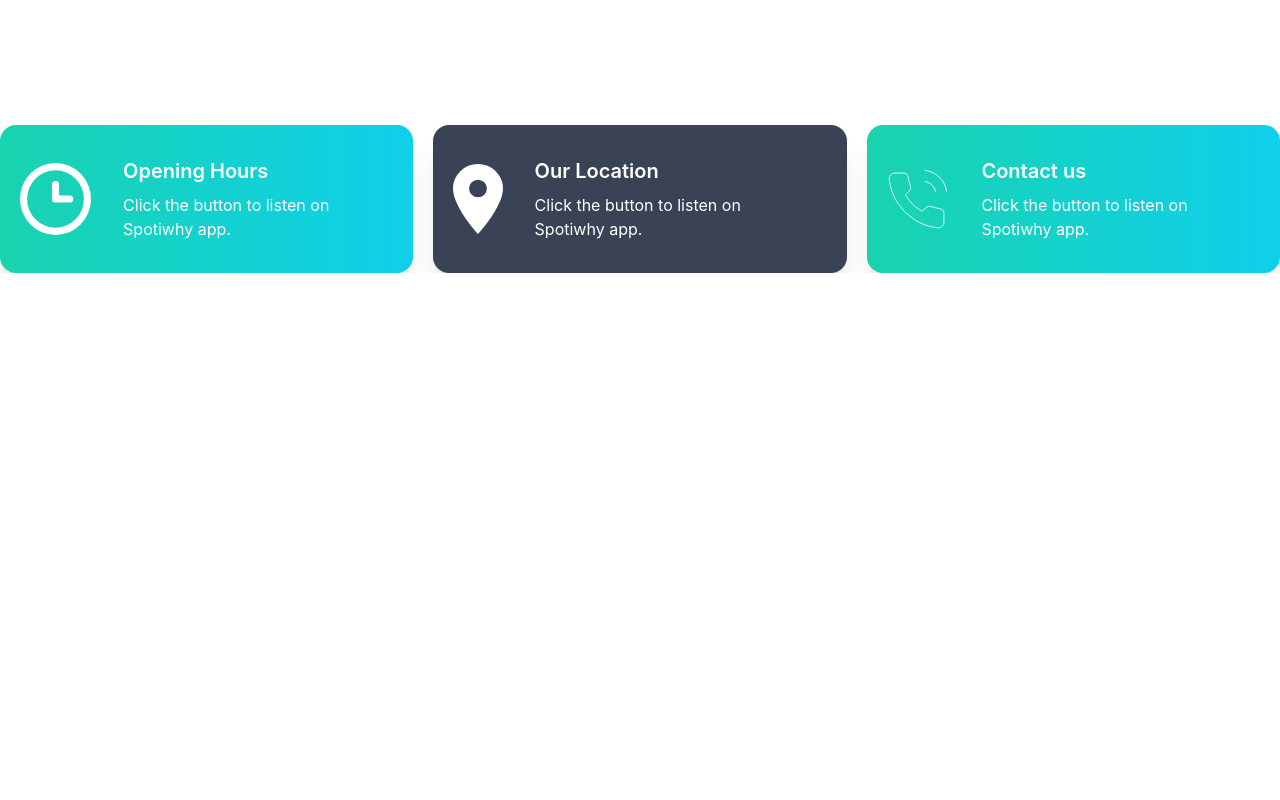
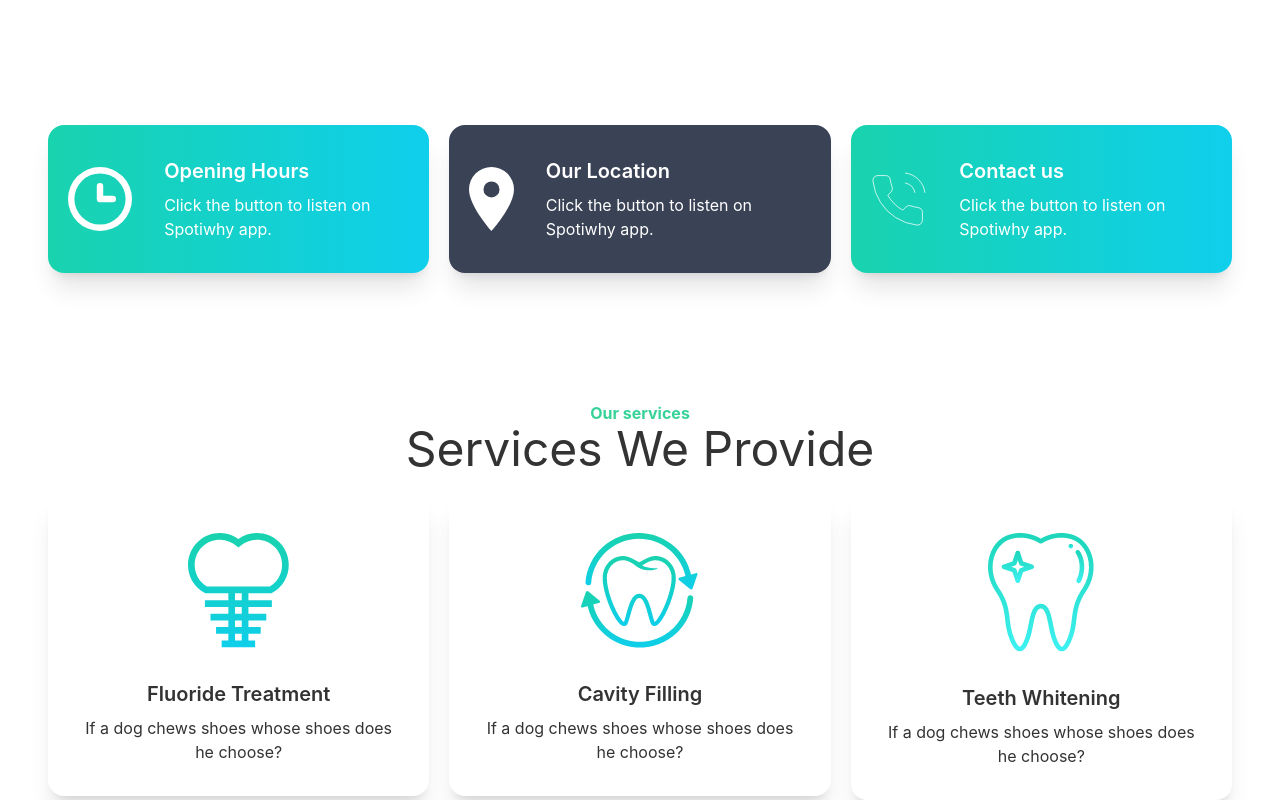
Before and after one commit to ImranRH321/Doctor-portal-client-module-71, a React (Create React App) app: page / in a window 1280 px wide. Shown: the part 739-1539 px from the top of the page. Before the commit the page ends 1012 px from the top, so only its background shows below. Built offline with nearby package versions, Linux system fonts and the light colour scheme.

Commit message:
serviceCard-section

```diff
--- a/src/page/Home/Banner/Banner.js
+++ b/src/page/Home/Banner/Banner.js
@@ -3,7 +3,7 @@
 
 const Banner = () => {
   return (
-    <div class="hero min-h-screen px-12">
+    <div class="hero min-h-screen">
       <div class="hero-content flex-col lg:flex-row-reverse">
         <img src={banner1} class="max-w-sm rounded-lg shadow-2xl" />
         <div>
--- a/src/page/Home/Home/Home.js
+++ b/src/page/Home/Home/Home.js
@@ -1,12 +1,17 @@
 import React from 'react';
 import Info from '../../Info/Info/Info';
 import Banner from '../Banner/Banner';
+import ServiceInfo from '../ServiceInfo/ServiceInfo';
+import TetchServices from '../TetchServices/TetchServices';
+
 
 const Home = () => {
     return (
-        <div>
+        <div className='px-12'>
             <Banner></Banner>
             <Info></Info>
+            <ServiceInfo></ServiceInfo>
+            <TetchServices></TetchServices>
         </div>
     );
 };
--- /dev/null
+++ b/src/page/Home/ServiceCart/ServicesCart.js
@@ -0,0 +1,19 @@
+import React from "react";
+
+const ServicesCart = ({ service }) => {
+  return (
+    <div>
+      <div class="card lg:max-w-96 bg-base-100 shadow-xl">
+        <figure class="px-10 pt-10">
+          <img src={service.img} alt="Shoes" class="rounded-xl h-17" />
+        </figure>
+        <div class="card-body items-center text-center">
+          <h2 class="card-title">{service.title}</h2>
+          <p>If a dog chews shoes whose shoes does he choose?</p>
+        </div>
+      </div>
+    </div>
+  );
+};
+
+export default ServicesCart;
--- /dev/null
+++ b/src/page/Home/ServiceInfo/ServiceInfo.js
@@ -0,0 +1,43 @@
+import React from "react";
+import ServicesCart from "../ServiceCart/ServicesCart";
+import cavity from "../../../assets/images/cavity.png";
+import fluoride from "../../../assets/images/fluoride.png";
+import whitening from "../../../assets/images/whitening.png";
+
+const ServiceInfo = () => {
+  const services = [
+    {
+      _id: 1,
+      title: "Fluoride Treatment",
+      description: "",
+      img: cavity,
+    },
+    {
+      _id: 2,
+      title: "Cavity Filling",
+      description: "",
+      img: fluoride,
+    },
+    {
+      _id: 3,
+      title: "Teeth Whitening",
+      description: "",
+      img: whitening,
+    },
+  ];
+  return (
+    <div className="mt-32">
+      <div className="text-center my-5">
+        <h2 className="text-success font-bold	text-1xl">Our services </h2>
+        <h2 className="text-5xl	">Services We Provide </h2>
+      </div>
+      <div className="grid grid-cols-1 lg:grid-cols-3 gap-5">
+        {services.map(service => (
+          <ServicesCart key={service._id} service={service}></ServicesCart>
+        ))}
+      </div>
+    </div>
+  );
+};
+
+export default ServiceInfo;
--- /dev/null
+++ b/src/page/Home/TetchServices/TetchServices.js
@@ -0,0 +1,11 @@
+import React from 'react';
+
+const TetchServices = () => {
+    return (
+        <div>
+
+        </div>
+    );
+};
+
+export default TetchServices;
```
